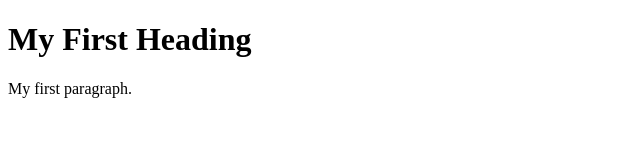
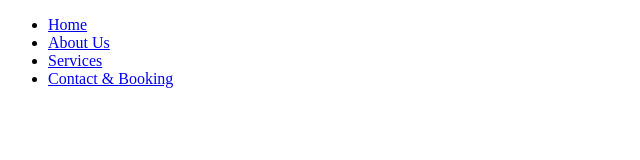
Before and after one commit to JCV2021/stephanfit, a plain HTML site: page index.html in a window 1280 px wide. Shown: the whole page, without its empty margins (0-640 px from the left). Drawn offline with Linux system fonts and the light colour scheme.

Commit message:
Creacion del <header>,<nav>,<li>,<a>: barra de navegacion

```diff
--- a/index.html
+++ b/index.html
@@ -1,10 +1,26 @@
 
 <!DOCTYPE html>
 <html>
+    <head>
+    <meta charset="UTF-8">
+    <meta name="viewport" content="width=device-width, initial-scale=1">
+    <link rel="icon" type="image/x-icon" href="static/favicon.ico">
+    <title>Stephan Fit</title>
+    </head>
 <body>
 
-<h1>My First Heading</h1>
-<p>My first paragraph.</p>
+    <header>
+    <nav>
+        <ul>
+            <li><a href="home.html">Home</a></li>
+            <li><a href="about.html">About Us</a></li>
+            <li><a href="services.html">Services</a></li>
+            <li><a href="contact.html">Contact & Booking</a></li>
+        </ul>
+    </nav>
+
+     </header>
+
 
 </body>
 </html>
```
